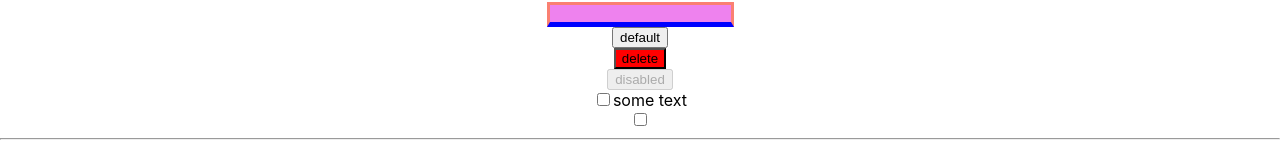
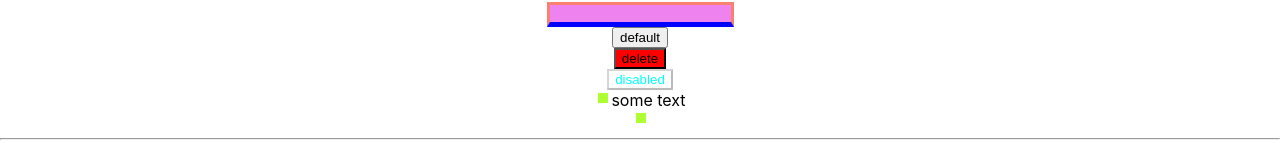
Before and after one commit to BDODINKA/taskS, a React (Create React App) app in the folder homeworks/: page / in a window 1280 px wide. Shown: the part 809-952 px from the top of the page. Built offline with nearby package versions, Linux system fonts and the light colour scheme.

Commit message:
feat:fix HW2 styles,Hw4 finish

```diff
--- a/homeworks/src/p2-homeworks/h4/common/c1-SuperInputText/SuperInputText.module.css
+++ b/homeworks/src/p2-homeworks/h4/common/c1-SuperInputText/SuperInputText.module.css
@@ -1,3 +1,7 @@
+input:focus{
+    outline: none;
+    border: #61dafb solid 4px;
+}
 .superInput {
     background:violet;
     border: 3px solid salmon;
--- a/homeworks/src/p2-homeworks/h4/common/c2-SuperButton/SuperButton.module.css
+++ b/homeworks/src/p2-homeworks/h4/common/c2-SuperButton/SuperButton.module.css
@@ -1,7 +1,20 @@
 .default {
 
 }
+button:hover{
+    background-color: whitesmoke;
+    border: #282c34 solid 5px;
+}
+button:disabled {
+    background-color: white;
+    color: aqua;
+}
 
+button:disabled:hover{
+    background-color: white;
+    color: aqua;
+    border: none;
+}
 .red {
     background: red;
 }
--- a/homeworks/src/p2-homeworks/h4/common/c3-SuperCheckbox/SuperCheckbox.module.css
+++ b/homeworks/src/p2-homeworks/h4/common/c3-SuperCheckbox/SuperCheckbox.module.css
@@ -1,5 +1,8 @@
 .checkbox {
-
+    appearance: none;
+    background-color: greenyellow;
+    width: 10px;
+    height: 10px;
 }
 
 .spanClassName {
--- a/homeworks/src/p2-homeworks/h4/common/c3-SuperCheckbox/SuperCheckbox.tsx
+++ b/homeworks/src/p2-homeworks/h4/common/c3-SuperCheckbox/SuperCheckbox.tsx
@@ -20,7 +20,8 @@ const SuperCheckbox: React.FC<SuperCheckboxPropsType> = (
     }
 ) => {
     const onChangeCallback = (e: ChangeEvent<HTMLInputElement>) => {
-        // сделайте так чтоб работал onChange и onChangeChecked
+        onChange && onChange(e)
+        onChangeChecked && onChangeChecked(e.currentTarget.checked)// сделайте так чтоб работал onChange и onChangeChecked
     }
 
     const finalInputClassName = `${s.checkbox} ${className ? className : ''}`
```
